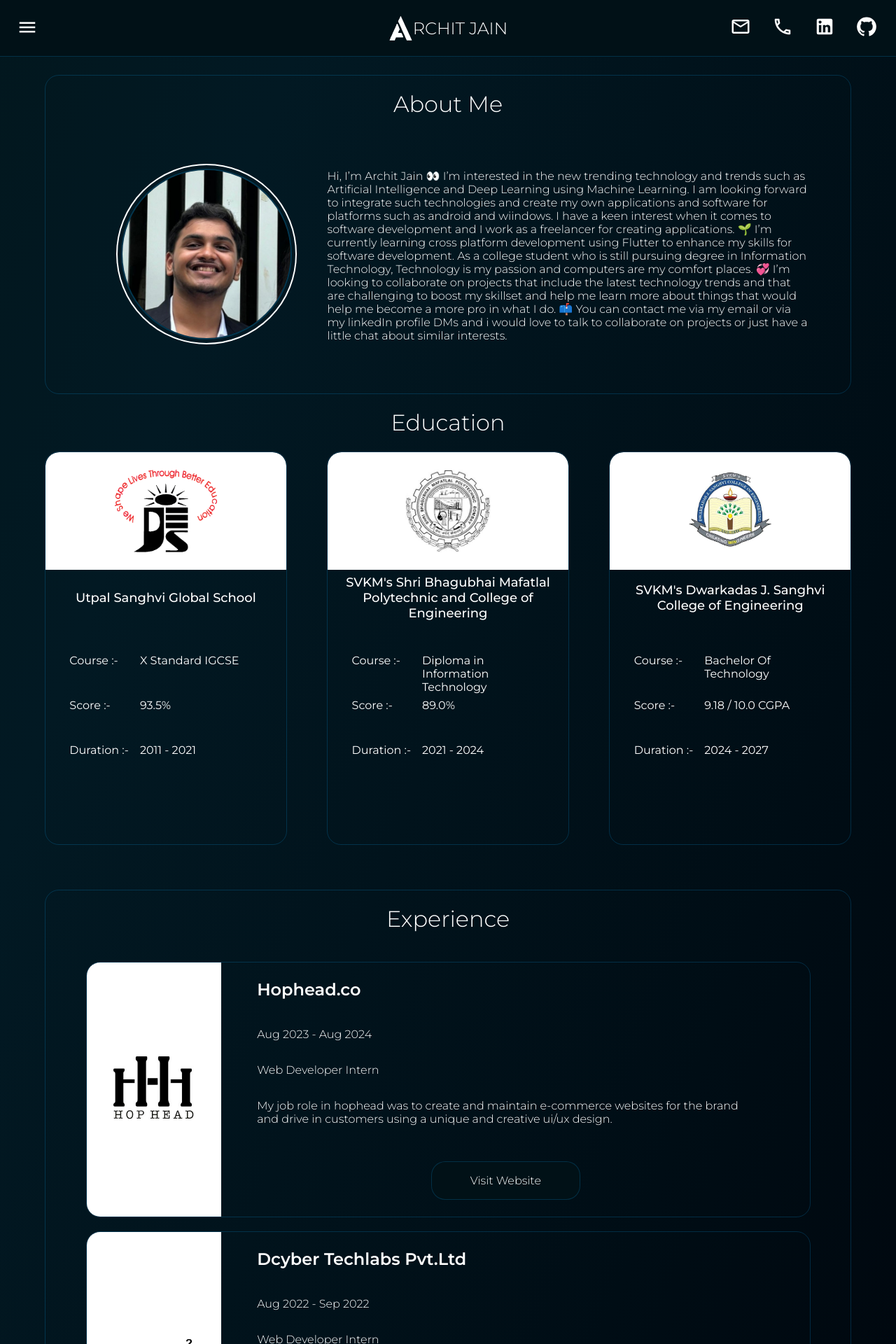
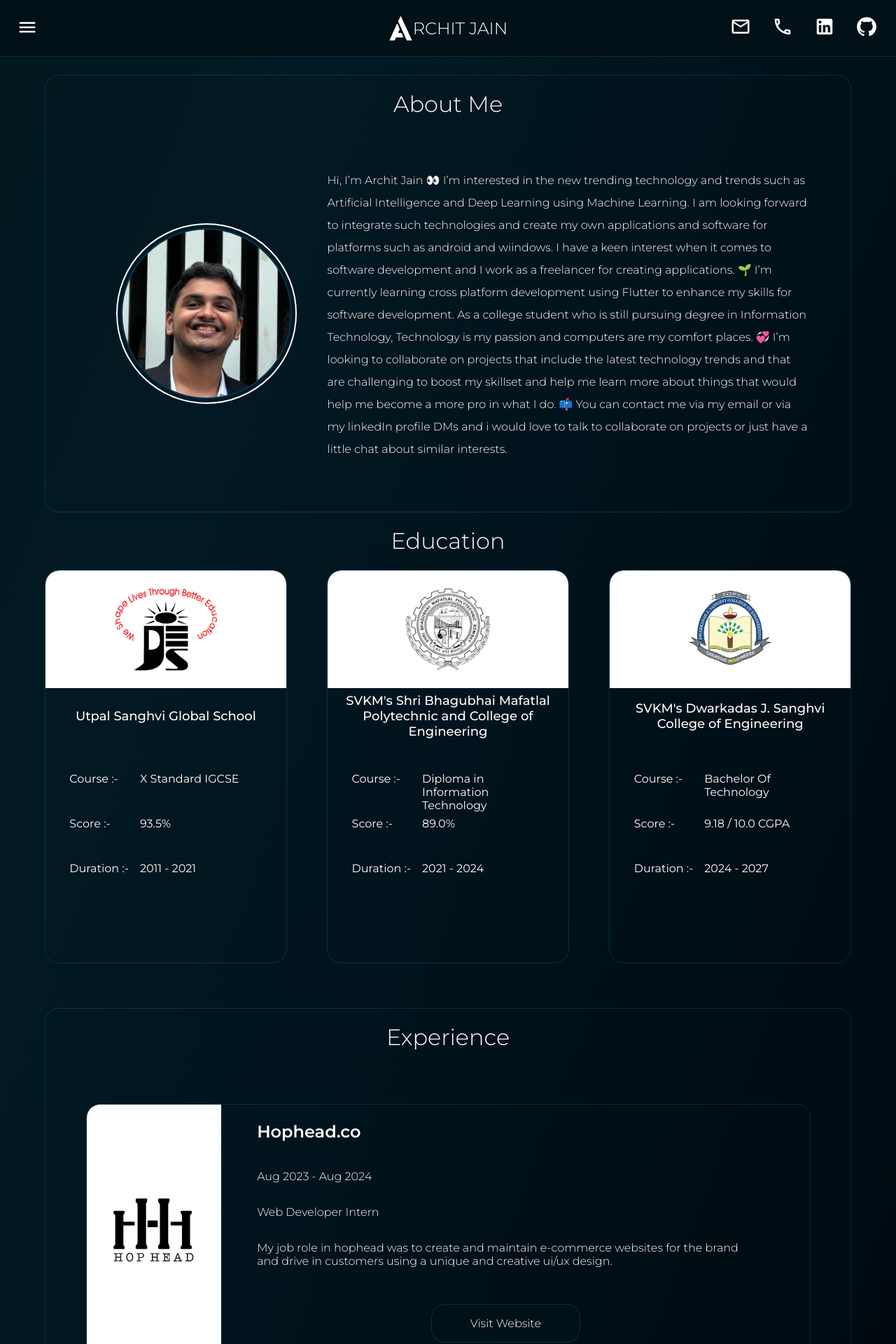
Before and after one commit to Archit-Jain05/developer-profile, a React (Vite) app: page / in a window 1280 px wide. Shown: the top 1920 px of the page at 70% size. Built offline with nearby package versions, Linux system fonts and the light colour scheme.

Commit message:
line-height

```diff
--- a/src/components/Aboutme.jsx
+++ b/src/components/Aboutme.jsx
@@ -10,7 +10,7 @@ function Aboutme() {
                 <div className="abt-img-holder">
                     <img src={Archit} />
                 </div>
-                <div><p className="montserrat-li-exp">
+                <div className="abt-text"><p className="montserrat-li-exp">
                      Hi, I’m Archit Jain
 
 👀 I’m interested in the new trending technology and trends such as Artificial Intelligence and Deep Learning using Machine Learning. I am looking forward to integrate such technologies and create my own applications and software for platforms such as android and wiindows. I have a keen interest when it comes to software development and I work as a freelancer for creating applications.
--- a/src/style/Aboutme.css
+++ b/src/style/Aboutme.css
@@ -22,6 +22,10 @@
   outline-offset: 5px; /* Moves the outline inside */
 }
 
+.abt-text p {
+  line-height: 4vh;
+}
+
 @media (max-width: 786px) {
   .abt-con {
     display: grid;
--- a/src/style/Experience.css
+++ b/src/style/Experience.css
@@ -19,7 +19,7 @@
   overflow: hidden;
   gap: 5%;
   /* height: 30vh; */
-  margin: 0 5%;
+  margin: 3% 5%;
 }
 
 .company-logo {
```
